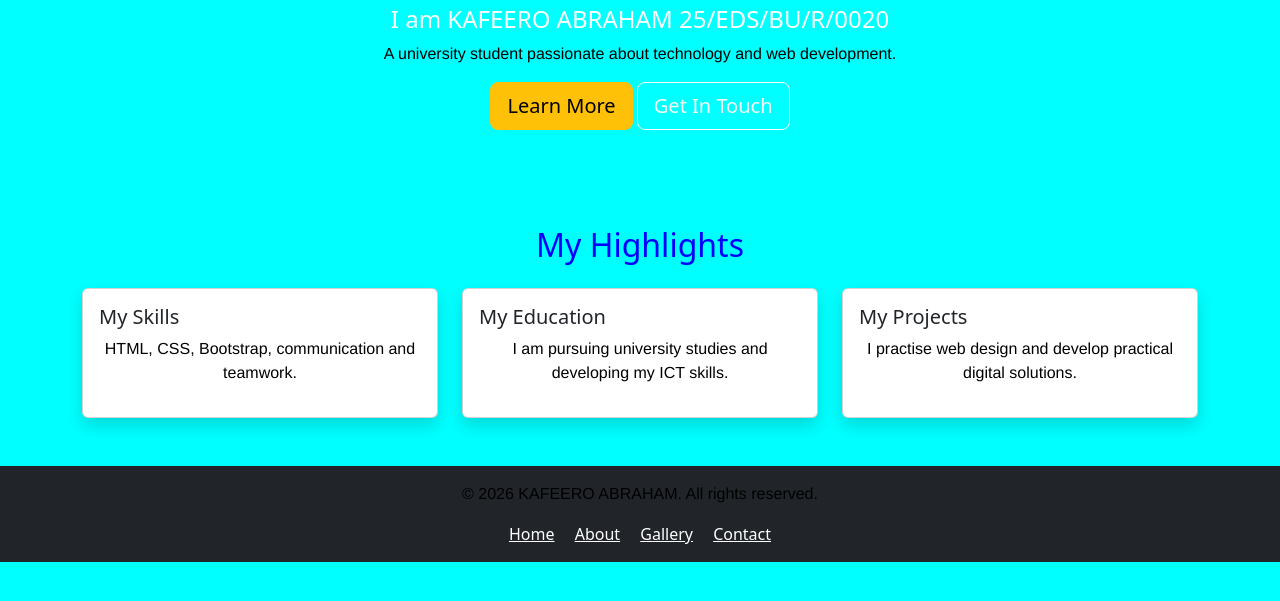
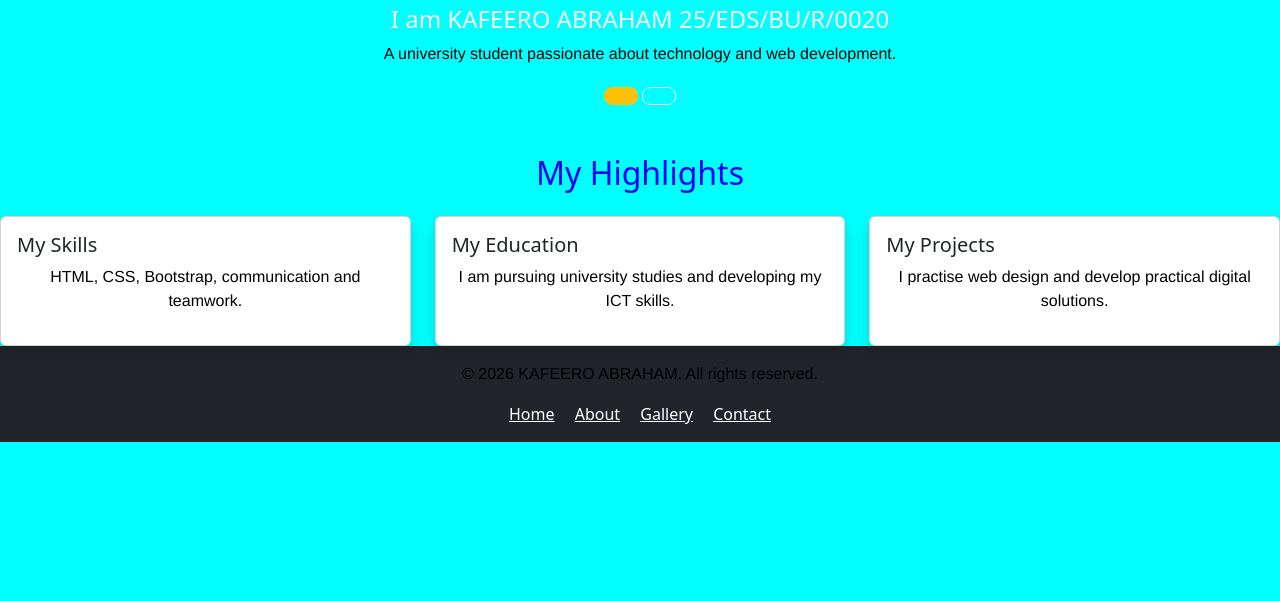
Before and after one commit to kabraham2026/mid-semister, a plain HTML site: page index.html in a window 1280 px wide. Shown: the part 195-796 px from the top of the page. Drawn offline with nearby package versions, Linux system fonts and the light colour scheme.

Commit message:
Update index.html

```diff
--- a/index.html
+++ b/index.html
@@ -39,10 +39,10 @@
         <h1>Welcome to My Portfolio</h1>
         <h2 class="h4">I am KAFEERO ABRAHAM 25/EDS/BU/R/0020</h2>
         <p>A university student passionate about technology and web development.</p>
-        <a href="about.html" class="btn btn-warning btn-lg">Learn More </a>
-        <a href="contact.html" class="btn btn-outline-light btn-lg">Get In Touch</a>
+        <a href="about.html" class="btn btn-warning btn-lg"></a>
+        <a href="contact.html" class="btn btn-outline-light btn-lg"></a>
     </div>
-</header>
+</header
 
 <section class="container py-5">
     <h2 class="text-center mb-4">My Highlights</h2>
```
